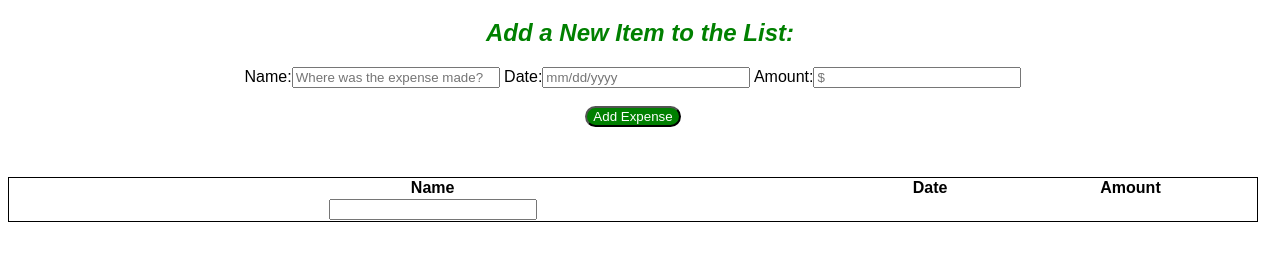
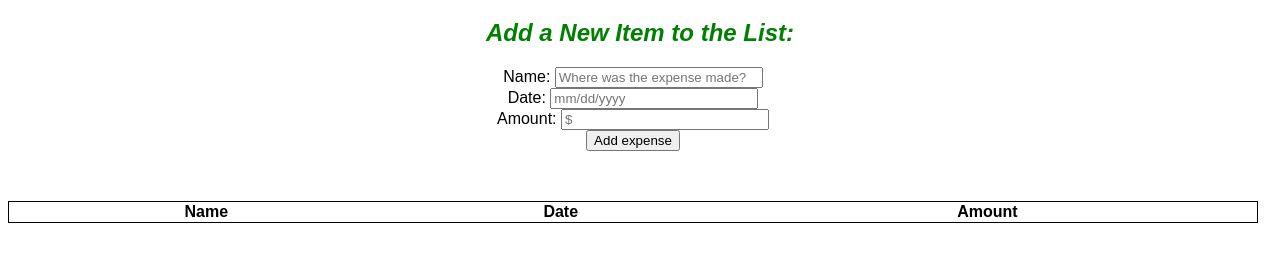
Before and after one commit to Branley22/expensetracker, a plain HTML site: page index.html in a window 1280 px wide. Shown: the part 73-334 px from the top of the page. Drawn offline with Linux system fonts and the light colour scheme.

Commit message:
js commit

```diff
--- a/index.html
+++ b/index.html
@@ -8,21 +8,34 @@
     <body>
         <h1>The Expense Tracker</h1>
         <h2>Add a New Item to the List:</h2>
-<form>
-Name:<input type="text" id="name" placeholder="Where was the expense made?">
-Date:<input type="text" id="date" placeholder="mm/dd/yyyy">
-Amount:<input type="text" id="amount" placeholder="$">
-<br>
-<br>
-<button onclick="add()">Add Expense</button>
+<section class="container">
+<form id="my-form">
+<div class="msg"></div>
+<div>
+    <label for="name">Name:</label>
+    <input type="text" id="name" placeholder="Where was the expense made?">
+</div>
+<div>
+    <label for="date">Date:</label>
+    <input type="text" id="datepicker" placeholder="mm/dd/yyyy">
+</div>
+<div>
+    <label for="amount">Amount:</label>
+    <input type="text" id="amount" placeholder="$">
+</div>
+<input class="button" type="submit" value="Add expense">
 <table>
     <tr>
         <th>Name</th>
         <th>Date</th>
         <th>Amount</th>
     </tr>
-    <th><input type="text"></th>
 </table>
 </form>
+<ul id="expenses"></ul>
+
+<ul class="items"></ul>
+</section>
+<script src="tracker.js"></script>
     </body>
 </html>
--- a/style.css
+++ b/style.css
@@ -10,6 +10,7 @@ h2 {
     text-align: center;
 }
 
+
 form {
     font-family: sans-serif;
     height: 20px;
@@ -17,11 +18,12 @@ form {
     text-align: center;
 }
 
-button {
-    background-color: green;
-    color: white;
-    border-radius: 30px;
-    background-size: 1000px;
+input[type="text"] {
+    width: 200px;
+}
+
+text {
+    margin-top: 200px;
 }
 
 table {
@@ -31,11 +33,3 @@ table {
     border: 1px solid black;
     border-collapse: collapse;
 }
-
-input[type="text"] {
-    width: 200px;
-}
-
-text {
-    margin-top: 200px;
-}
```
Also changed, not shown: tracker.js (added).
